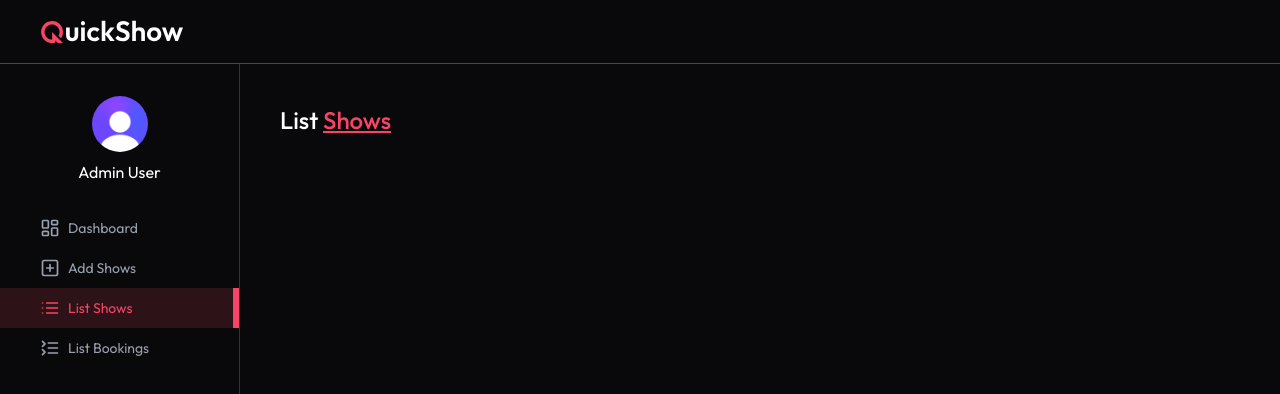
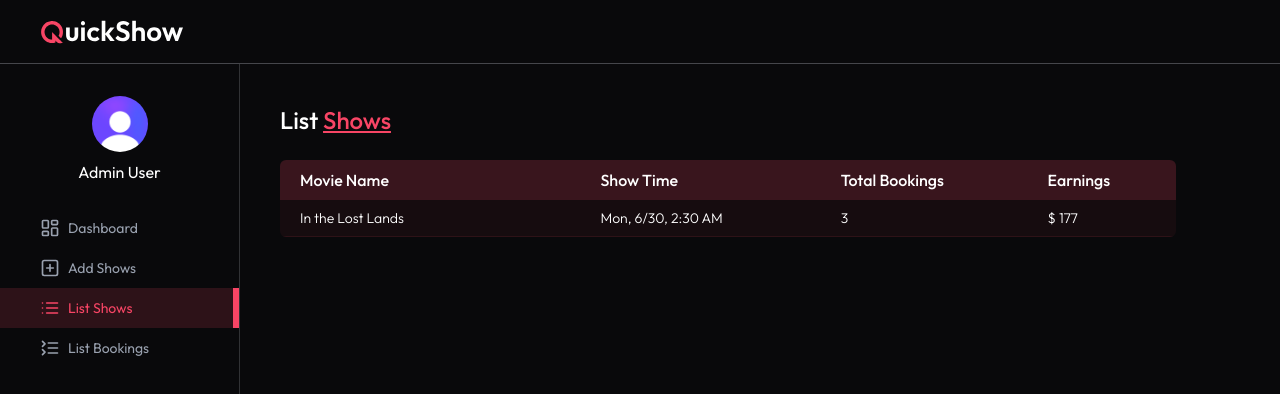
Before and after one commit to rashimarasangi/QuickShow, a React (Vite) app: page /admin/list-shows in a window 1280 px wide. Shown: the top 394 px of the page. Built offline with nearby package versions, Linux system fonts and the light colour scheme.

Commit message:
updated list shows section is  added

```diff
--- a/src/Pages/admin/ListShows.jsx
+++ b/src/Pages/admin/ListShows.jsx
@@ -3,6 +3,7 @@
 import { dummyShowsData } from '../../assets/assets';
 import Loading from '../../Components/Loading';
 import Title from '../../Components/admin/Title';
+import { dateFormat } from '../../lib/dateFormat';
 
 const ListShows = () => {
 
@@ -37,7 +38,29 @@
 
   return !loading ? (
     <>
-     <Title text1='List' text2='Shows' />
+    <Title text1="List" text2="Shows"/>
+    <div className='max-w-4xl mt-6 overflow-x-auto'>
+      <table className='w-full border-collapse rounded-md overflow-hidden text-nowrap'>
+          <thead>
+            <tr className='bg-primary/20 text-left text-white'>
+              <th className='p-2 font-medium pl-5'>Movie Name</th>
+              <th className='p-2 font-medium'>Show Time</th>
+              <th className='p-2 font-medium'>Total Bookings</th>
+              <th className='p-2 font-medium'>Earnings</th>
+            </tr>
+          </thead>
+          <tbody className='text-sm font-light'>
+                {shows.map((show, index)=>(
+                  <tr key={index} className='border-b border-primary/10 bg-primary/5 even:bg-primary/10'>
+                    <td className='p-2 min-w-45 pl-5'>{show.movie.title}</td>
+                    <td className='p-2'>{dateFormat(show.showDateTime)}</td>
+                    <td className='p-2'>{Object.keys(show.occupiedSeats).length}</td>
+                    <td className='p-2'>{currency} {Object.keys(show.occupiedSeats).length * show.showPrice}</td>
+                  </tr>
+                ))}
+          </tbody>
+      </table>
+    </div>
     </>
   ) : <Loading/>
 }
```
